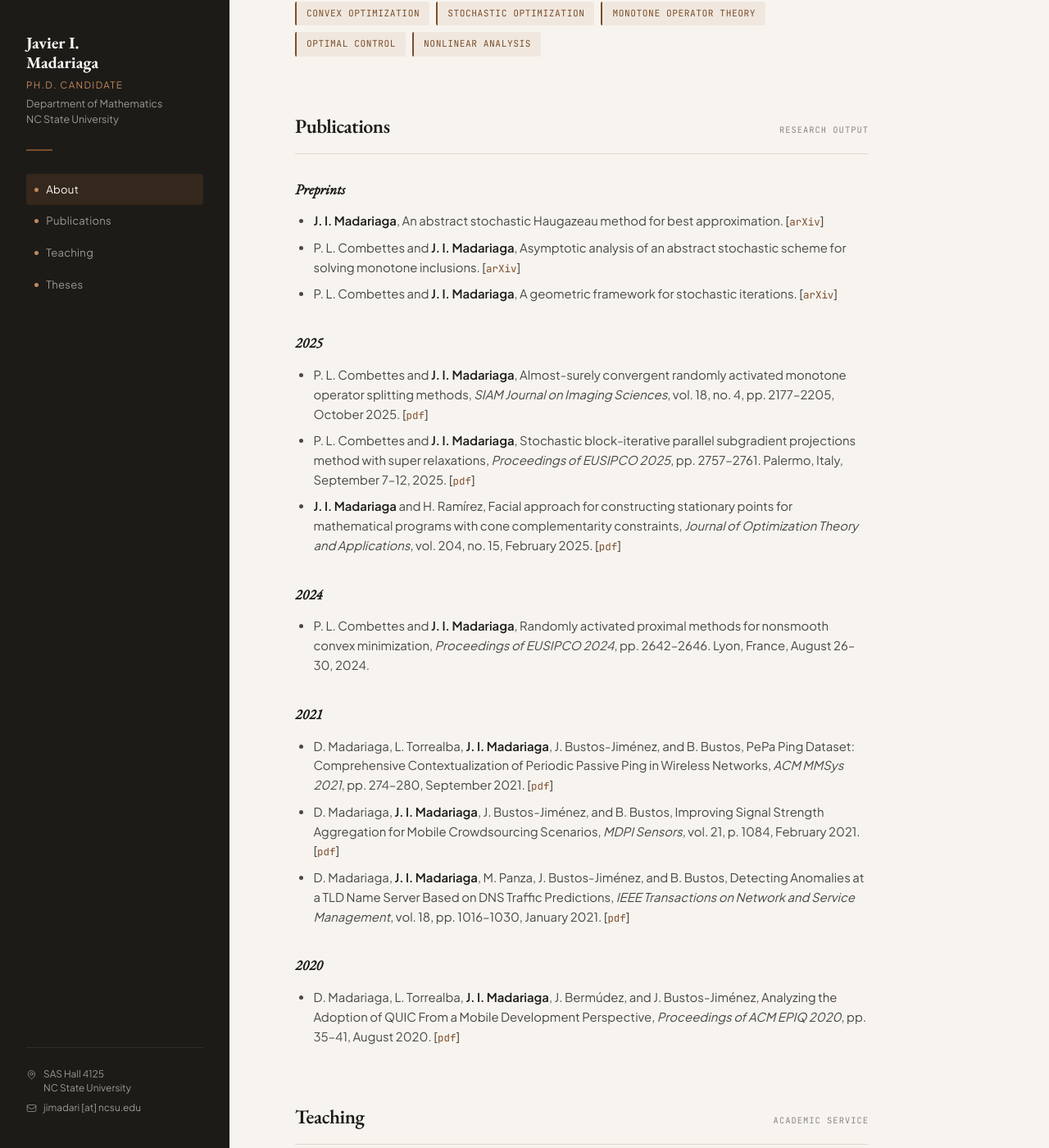
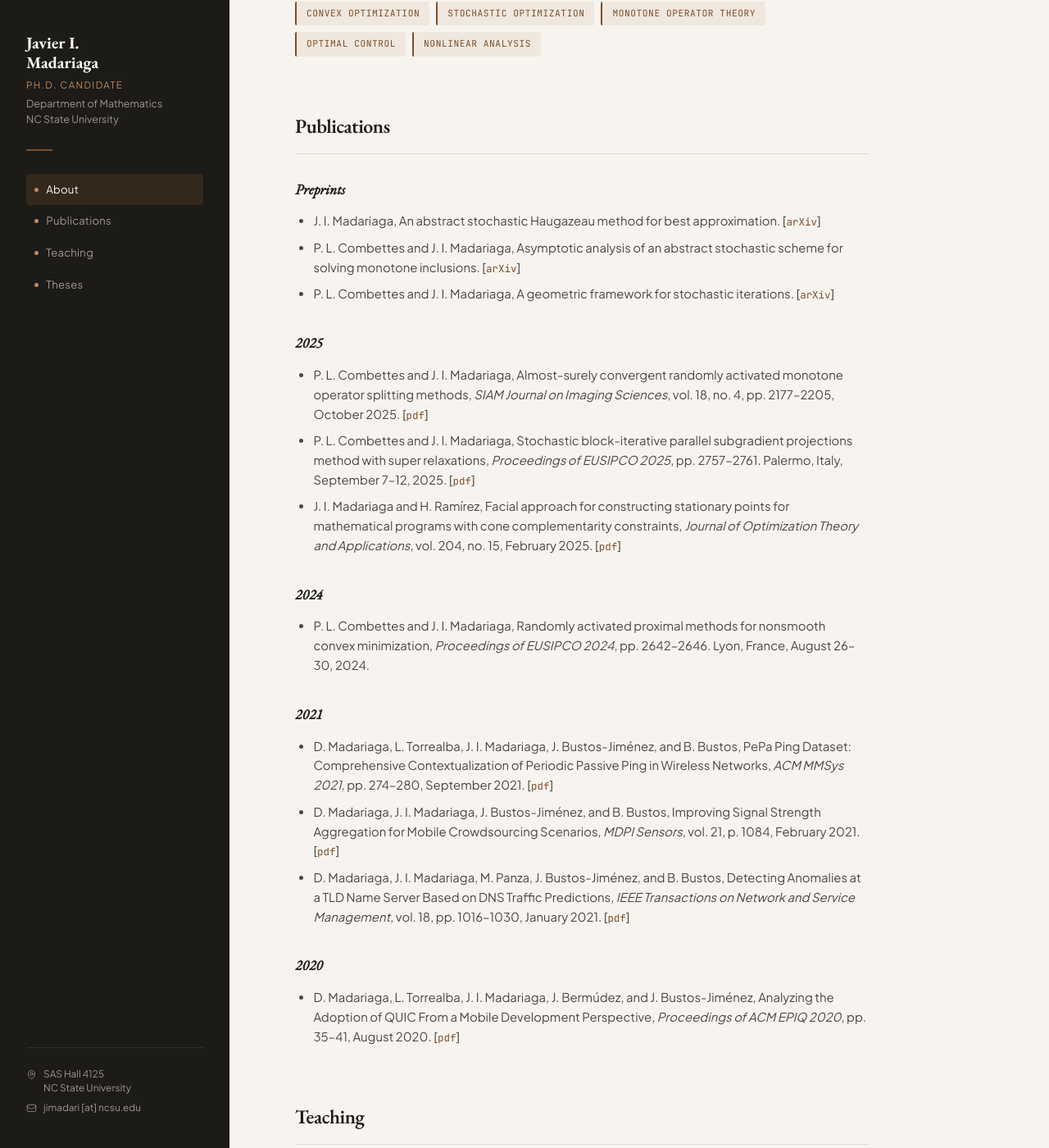
Before and after one commit to jmadariagar/jmadariagar.github.io, a Jekyll site: the page index.html, which Jekyll copies as it is, in a window 1280 px wide and 1400 px high, scrolled down 876 px. Shown: the whole window at 82% size. Built offline with Jekyll 4.4.1, drawn with Linux system fonts in a browser that asks for light colours.

Commit message:
Update index.html

```diff
--- a/index.html
+++ b/index.html
@@ -614,7 +614,6 @@
     <section id="about" class="section">
       <div class="section-header">
         <h2 class="section-label">About</h2>
-        <!-- <span class="section-tag">Biography</span> -->
       </div>
 
       <div class="about-text">
@@ -651,16 +650,15 @@
     <section id="publications" class="section">
       <div class="section-header">
         <h2 class="section-label">Publications</h2>
-        <span class="section-tag">Research Output</span>
       </div>
 
       <!-- Preprints -->
       <div class="pub-year-group">
         <div class="pub-year">Preprints</div>
         <ul class="pub-list">
-          <li><strong>J. I. Madariaga</strong>, An abstract stochastic Haugazeau method for best approximation. [<a href="https://arxiv.org/abs/2603.00891" target="_blank">arXiv</a>]</li>
-          <li>P. L. Combettes and <strong>J. I. Madariaga</strong>, Asymptotic analysis of an abstract stochastic scheme for solving monotone inclusions. [<a href="https://arxiv.org/abs/2512.03023" target="_blank">arXiv</a>]</li>
-          <li>P. L. Combettes and <strong>J. I. Madariaga</strong>, A geometric framework for stochastic iterations. [<a href="https://arxiv.org/abs/2504.02761" target="_blank">arXiv</a>]</li>
+          <li>J. I. Madariaga, An abstract stochastic Haugazeau method for best approximation. [<a href="https://arxiv.org/abs/2603.00891" target="_blank">arXiv</a>]</li>
+          <li>P. L. Combettes and J. I. Madariaga, Asymptotic analysis of an abstract stochastic scheme for solving monotone inclusions. [<a href="https://arxiv.org/abs/2512.03023" target="_blank">arXiv</a>]</li>
+          <li>P. L. Combettes and J. I. Madariaga, A geometric framework for stochastic iterations. [<a href="https://arxiv.org/abs/2504.02761" target="_blank">arXiv</a>]</li>
         </ul>
       </div>
 
@@ -668,9 +666,9 @@
       <div class="pub-year-group">
         <div class="pub-year">2025</div>
         <ul class="pub-list">
-          <li>P. L. Combettes and <strong>J. I. Madariaga</strong>, Almost-surely convergent randomly activated monotone operator splitting methods, <em>SIAM Journal on Imaging Sciences</em>, vol. 18, no. 4, pp. 2177–2205, October 2025. [<a href="https://javier.madariaga.cl/media/siims3.pdf" target="_blank">pdf</a>]</li>
-          <li>P. L. Combettes and <strong>J. I. Madariaga</strong>, Stochastic block-iterative parallel subgradient projections method with super relaxations, <em>Proceedings of EUSIPCO 2025</em>, pp. 2757–2761. Palermo, Italy, September 7–12, 2025. [<a href="https://javier.madariaga.cl/media/eusipco2025.pdf" target="_blank">pdf</a>]</li>
-          <li><strong>J. I. Madariaga</strong> and H. Ramírez, Facial approach for constructing stationary points for mathematical programs with cone complementarity constraints, <em>Journal of Optimization Theory and Applications</em>, vol. 204, no. 15, February 2025. [<a href="https://doi.org/10.1007/s10957-024-02562-8" target="_blank">pdf</a>]</li>
+          <li>P. L. Combettes and J. I. Madariaga, Almost-surely convergent randomly activated monotone operator splitting methods, <em>SIAM Journal on Imaging Sciences</em>, vol. 18, no. 4, pp. 2177–2205, October 2025. [<a href="https://javier.madariaga.cl/media/siims3.pdf" target="_blank">pdf</a>]</li>
+          <li>P. L. Combettes and J. I. Madariaga, Stochastic block-iterative parallel subgradient projections method with super relaxations, <em>Proceedings of EUSIPCO 2025</em>, pp. 2757–2761. Palermo, Italy, September 7–12, 2025. [<a href="https://javier.madariaga.cl/media/eusipco2025.pdf" target="_blank">pdf</a>]</li>
+          <li>J. I. Madariaga and H. Ramírez, Facial approach for constructing stationary points for mathematical programs with cone complementarity constraints, <em>Journal of Optimization Theory and Applications</em>, vol. 204, no. 15, February 2025. [<a href="https://doi.org/10.1007/s10957-024-02562-8" target="_blank">pdf</a>]</li>
         </ul>
       </div>
 
@@ -678,7 +676,7 @@
       <div class="pub-year-group">
         <div class="pub-year">2024</div>
         <ul class="pub-list">
-          <li>P. L. Combettes and <strong>J. I. Madariaga</strong>, Randomly activated proximal methods for nonsmooth convex minimization, <em>Proceedings of EUSIPCO 2024</em>, pp. 2642–2646. Lyon, France, August 26–30, 2024.</li>
+          <li>P. L. Combettes and J. I. Madariaga, Randomly activated proximal methods for nonsmooth convex minimization, <em>Proceedings of EUSIPCO 2024</em>, pp. 2642–2646. Lyon, France, August 26–30, 2024.</li>
         </ul>
       </div>
 
@@ -686,9 +684,9 @@
       <div class="pub-year-group">
         <div class="pub-year">2021</div>
         <ul class="pub-list">
-          <li>D. Madariaga, L. Torrealba, <strong>J. I. Madariaga</strong>, J. Bustos-Jiménez, and B. Bustos, PePa Ping Dataset: Comprehensive Contextualization of Periodic Passive Ping in Wireless Networks, <em>ACM MMSys 2021</em>, pp. 274–280, September 2021. [<a href="https://dl.acm.org/doi/abs/10.1145/3458305.3478456" target="_blank">pdf</a>]</li>
-          <li>D. Madariaga, <strong>J. I. Madariaga</strong>, J. Bustos-Jiménez, and B. Bustos, Improving Signal Strength Aggregation for Mobile Crowdsourcing Scenarios, <em>MDPI Sensors</em>, vol. 21, p. 1084, February 2021. [<a href="https://www.mdpi.com/1424-8220/21/4/1084/htm" target="_blank">pdf</a>]</li>
-          <li>D. Madariaga, <strong>J. I. Madariaga</strong>, M. Panza, J. Bustos-Jiménez, and B. Bustos, Detecting Anomalies at a TLD Name Server Based on DNS Traffic Predictions, <em>IEEE Transactions on Network and Service Management</em>, vol. 18, pp. 1016–1030, January 2021. [<a href="https://doi.org/10.1109/TNSM.2021.3051195" target="_blank">pdf</a>]</li>
+          <li>D. Madariaga, L. Torrealba, J. I. Madariaga, J. Bustos-Jiménez, and B. Bustos, PePa Ping Dataset: Comprehensive Contextualization of Periodic Passive Ping in Wireless Networks, <em>ACM MMSys 2021</em>, pp. 274–280, September 2021. [<a href="https://dl.acm.org/doi/abs/10.1145/3458305.3478456" target="_blank">pdf</a>]</li>
+          <li>D. Madariaga, J. I. Madariaga, J. Bustos-Jiménez, and B. Bustos, Improving Signal Strength Aggregation for Mobile Crowdsourcing Scenarios, <em>MDPI Sensors</em>, vol. 21, p. 1084, February 2021. [<a href="https://www.mdpi.com/1424-8220/21/4/1084/htm" target="_blank">pdf</a>]</li>
+          <li>D. Madariaga, J. I. Madariaga, M. Panza, J. Bustos-Jiménez, and B. Bustos, Detecting Anomalies at a TLD Name Server Based on DNS Traffic Predictions, <em>IEEE Transactions on Network and Service Management</em>, vol. 18, pp. 1016–1030, January 2021. [<a href="https://doi.org/10.1109/TNSM.2021.3051195" target="_blank">pdf</a>]</li>
         </ul>
       </div>
 
@@ -696,7 +694,7 @@
       <div class="pub-year-group">
         <div class="pub-year">2020</div>
         <ul class="pub-list">
-          <li>D. Madariaga, L. Torrealba, <strong>J. I. Madariaga</strong>, J. Bermúdez, and J. Bustos-Jiménez, Analyzing the Adoption of QUIC From a Mobile Development Perspective, <em>Proceedings of ACM EPIQ 2020</em>, pp. 35–41, August 2020. [<a href="https://dl.acm.org/doi/abs/10.1145/3405796.3405830" target="_blank">pdf</a>]</li>
+          <li>D. Madariaga, L. Torrealba, J. I. Madariaga, J. Bermúdez, and J. Bustos-Jiménez, Analyzing the Adoption of QUIC From a Mobile Development Perspective, <em>Proceedings of ACM EPIQ 2020</em>, pp. 35–41, August 2020. [<a href="https://dl.acm.org/doi/abs/10.1145/3405796.3405830" target="_blank">pdf</a>]</li>
         </ul>
       </div>
 
@@ -706,7 +704,6 @@
     <section id="teaching" class="section">
       <div class="section-header">
         <h2 class="section-label">Teaching</h2>
-        <span class="section-tag">Academic Service</span>
       </div>
 
       <div class="teaching-institution">NC State University — Department of Mathematics</div>
@@ -733,7 +730,6 @@
     <section id="theses" class="section">
       <div class="section-header">
         <h2 class="section-label">Theses</h2>
-        <span class="section-tag">Academic Milestones</span>
       </div>
 
       <div class="thesis-card">
```
